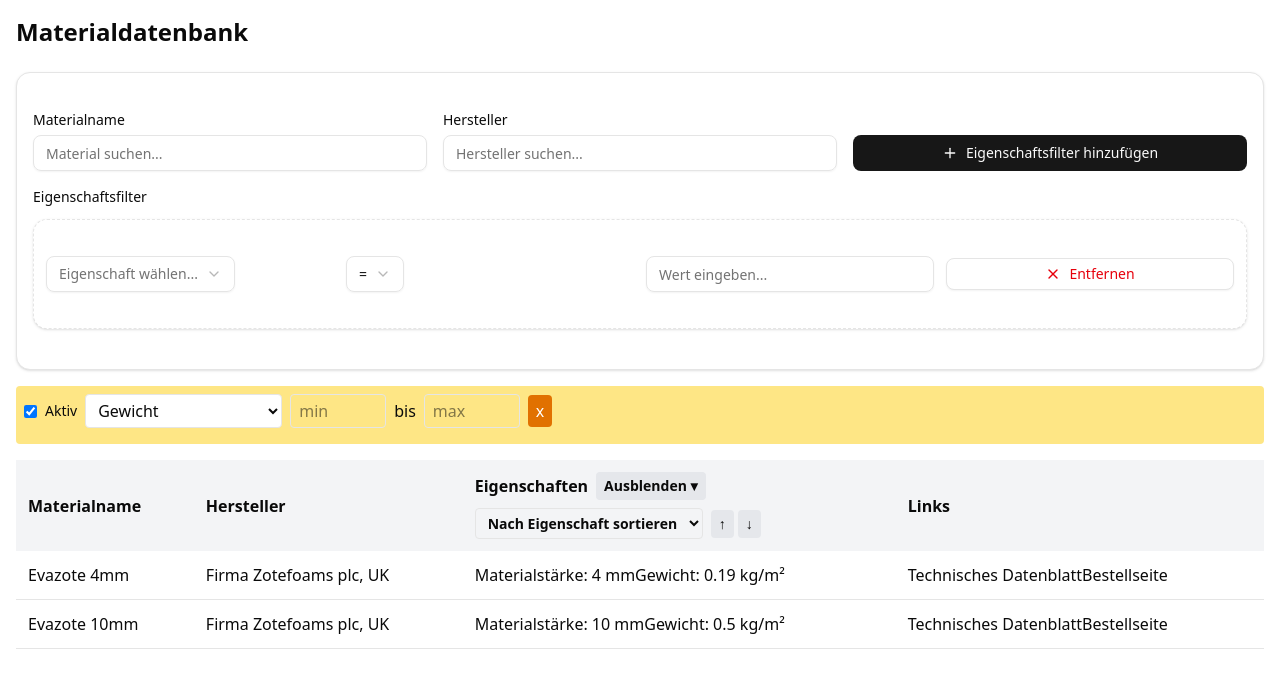
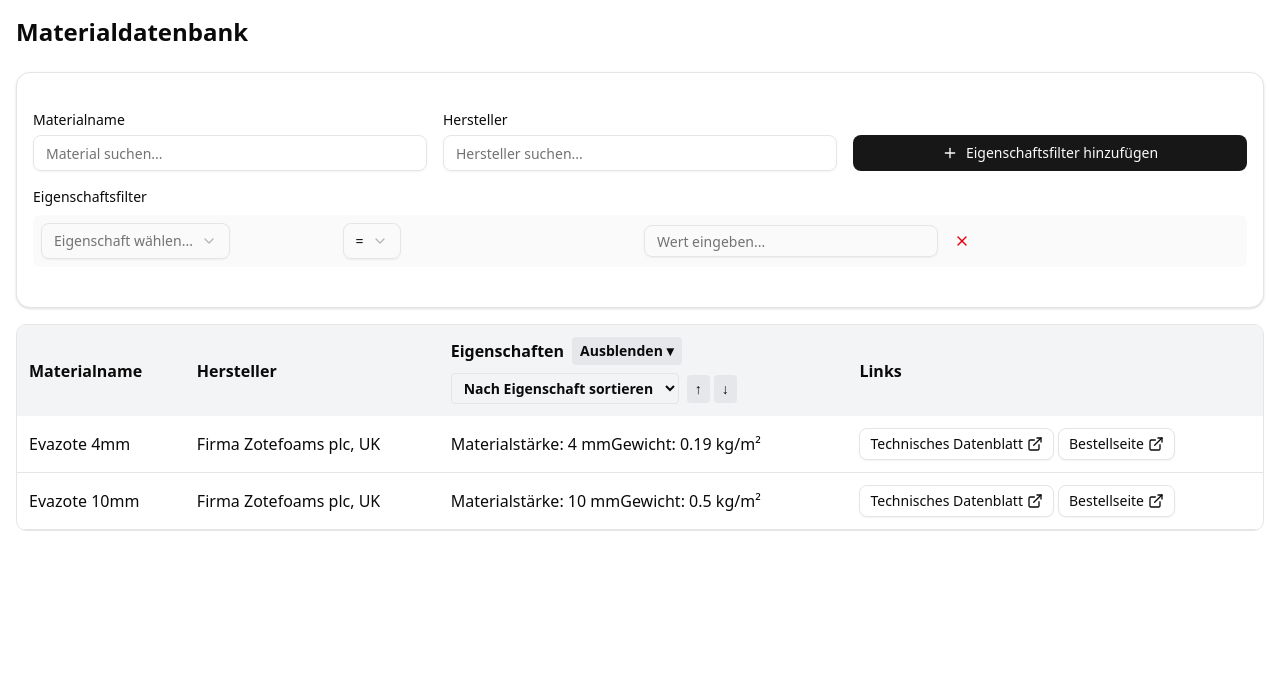
Before and after one commit to kamkalian/fawowa-material-table, a Next.js app: page / in a window 1280 px wide. Both pictures are taken after a click on the button "Eigenschaftsfilter hinzufügen". Shown: the top 688 px of the page. Built offline with nearby package versions, Linux system fonts and the light colour scheme.

Commit message:
Improved table and FilterSection

```diff
--- a/src/app/page.tsx
+++ b/src/app/page.tsx
@@ -3,10 +3,10 @@
 
 import { useState, useEffect, useMemo, useCallback } from 'react';
 import { materialData } from '@/data/materials';
-import FilterSection from '@/components/FilterSection';
+import FilterSection, { matchesOperator, PropertyFilter as FilterSectionPropertyFilter } from '@/components/FilterSection';
 import MaterialTable from '@/components/MaterialTable';
+import { Material, PropertyFilter as PropertyFilterType, SortState, PropertySortState, MaterialProperty } from '@/types';
 import PropertyFilter from '@/components/PropertyFilter';
-import { Material, PropertyFilter as PropertyFilterType, SortState, PropertySortState, MaterialProperty } from '@/types';
 
 export default function MaterialDatabase() {
   const [hiddenProperties, setHiddenProperties] = useState<Set<string>>(new Set());
@@ -16,6 +16,9 @@ export default function MaterialDatabase() {
   const [currentPropertySort, setCurrentPropertySort] = useState<PropertySortState>({ property: '', direction: 'asc' });
   const [materialFilter, setMaterialFilter] = useState<string>('');
   const [herstellerFilter, setHerstellerFilter] = useState<string>('');
+
+  // Neue State für FilterSection PropertyFilters
+  const [filterSectionPropertyFilters, setFilterSectionPropertyFilters] = useState<FilterSectionPropertyFilter[]>([]);
 
   // Collect all property names on component mount
   useEffect(() => {
@@ -45,7 +48,20 @@ export default function MaterialDatabase() {
       );
     }
 
-    // Apply property filters
+    // Apply FilterSection property filters
+    const activeFilterSectionFilters = filterSectionPropertyFilters.filter(f => f.name && f.value);
+    if (activeFilterSectionFilters.length > 0) {
+      filtered = filtered.filter(material => {
+        return activeFilterSectionFilters.every(filter => {
+          const prop = material.Eigenschaften.find((p: MaterialProperty) => p.name === filter.name);
+          if (!prop) return false;
+
+          return matchesOperator(prop.wert, filter.operator, filter.value);
+        });
+      });
+    }
+
+    // Apply property filters (existing PropertyFilter components)
     const activeFilters = propertyFilters.filter((f) => f && f.enabled !== false);
     if (activeFilters.length > 0) {
       filtered = filtered.filter(material => {
@@ -102,7 +118,7 @@ export default function MaterialDatabase() {
     }
 
     return filtered;
-  }, [propertyFilters, currentSort, currentPropertySort, materialFilter, herstellerFilter]);
+  }, [propertyFilters, filterSectionPropertyFilters, currentSort, currentPropertySort, materialFilter, herstellerFilter]);
 
   const togglePropertyVisibility = useCallback((propertyName: string) => {
     setHiddenProperties(prev => {
@@ -130,12 +146,14 @@ export default function MaterialDatabase() {
     setCurrentSort({ column: '', direction: 'asc' });
   }, []);
 
-  const handleFilterChange = useCallback(({ materialFilter, herstellerFilter }: {
+  const handleFilterChange = useCallback(({ materialFilter, herstellerFilter, propertyFilters }: {
     materialFilter: string;
-    herstellerFilter: string
+    herstellerFilter: string;
+    propertyFilters: FilterSectionPropertyFilter[];
   }) => {
     setMaterialFilter(materialFilter);
     setHerstellerFilter(herstellerFilter);
+    setFilterSectionPropertyFilters(propertyFilters);
   }, []);
 
   const handleAddPropertyFilter = useCallback(() => {
@@ -170,7 +188,6 @@ export default function MaterialDatabase() {
 
       <FilterSection
         onFilterChange={handleFilterChange}
-        onAddPropertyFilter={handleAddPropertyFilter}
         propertyNames={propertyNames}
       />
 
--- a/src/components/FilterSection.tsx
+++ b/src/components/FilterSection.tsx
@@ -8,28 +8,40 @@ import { Select, SelectContent, SelectItem, SelectTrigger, SelectValue } from '@
 import { Card, CardContent } from '@/components/ui/card';
 import { Plus, X } from 'lucide-react';
 
-// Exportiere den Typ, damit der Parent ihn optional verwenden kann
 export type PropertyFilter = { name: string; operator: '=' | '!=' | '<' | '<=' | '>' | '>=' | 'contains'; value: string };
+
+// Exportiere die Hilfsfunktion für den Parent
+export function matchesOperator(rowValue: unknown, operator: string, filterValue: string): boolean {
+  const rv = rowValue;
+  const fvNum = Number(filterValue);
+  const rvNum = typeof rv === 'number' ? rv : (typeof rv === 'string' && !isNaN(Number(rv)) ? Number(rv) : NaN);
+
+  switch (operator) {
+    case '=': return String(rv) === filterValue;
+    case '!=': return String(rv) !== filterValue;
+    case '<': return !isNaN(rvNum) && !isNaN(fvNum) && rvNum < fvNum;
+    case '<=': return !isNaN(rvNum) && !isNaN(fvNum) && rvNum <= fvNum;
+    case '>': return !isNaN(rvNum) && !isNaN(fvNum) && rvNum > fvNum;
+    case '>=': return !isNaN(rvNum) && !isNaN(fvNum) && rvNum >= fvNum;
+    case 'contains': return String(rv ?? '').toLowerCase().includes(filterValue.toLowerCase());
+    default: return true;
+  }
+}
 
 interface FilterSectionProps {
   onFilterChange: (filters: { materialFilter: string; herstellerFilter: string; propertyFilters: PropertyFilter[] }) => void;
-  onAddPropertyFilter: () => void;
   propertyNames: string[];
 }
 
 export default function FilterSection({
   onFilterChange,
-  onAddPropertyFilter,
   propertyNames
 }: FilterSectionProps) {
   const [materialFilter, setMaterialFilter] = useState<string>('');
   const [herstellerFilter, setHerstellerFilter] = useState<string>('');
-
-  // Lokale Eigenschaftsfilter
   const [propertyFilters, setPropertyFilters] = useState<PropertyFilter[]>([]);
 
   const handleAddPropertyFilter = () => {
-    onAddPropertyFilter();
     setPropertyFilters((prev) => [...prev, { name: '', operator: '=', value: '' }]);
   };
 
@@ -48,24 +60,6 @@ export default function FilterSection({
   useEffect(() => {
     onFilterChange({ materialFilter, herstellerFilter, propertyFilters });
   }, [materialFilter, herstellerFilter, propertyFilters, onFilterChange]);
-
-  // Hilfsfunktion
-  function matchesOperator(rowValue: unknown, operator: string, filterValue: string): boolean {
-    const rv = rowValue;
-    const fvNum = Number(filterValue);
-    const rvNum = typeof rv === 'number' ? rv : (typeof rv === 'string' && !isNaN(Number(rv)) ? Number(rv) : NaN);
-
-    switch (operator) {
-      case '=': return String(rv) === filterValue;
-      case '!=': return String(rv) !== filterValue;
-      case '<': return !isNaN(rvNum) && !isNaN(fvNum) && rvNum < fvNum;
-      case '<=': return !isNaN(rvNum) && !isNaN(fvNum) && rvNum <= fvNum;
-      case '>': return !isNaN(rvNum) && !isNaN(fvNum) && rvNum > fvNum;
-      case '>=': return !isNaN(rvNum) && !isNaN(fvNum) && rvNum >= fvNum;
-      case 'contains': return String(rv ?? '').toLowerCase().includes(filterValue.toLowerCase());
-      default: return true;
-    }
-  }
 
   return (
     <Card className="mb-4">
@@ -102,23 +96,17 @@ export default function FilterSection({
             </Button>
           </div>
 
-          <div className="space-y-3">
-            {propertyFilters.length === 0 ? (
-              <p className="text-sm text-muted-foreground">
-                Keine Eigenschaftsfilter hinzugefügt.
-              </p>
-            ) : (
-              <>
+          {propertyFilters.length > 0 && (
+            <div className="space-y-2">
               <Label className="text-sm font-medium">Eigenschaftsfilter</Label>
+              <div className="space-y-2">
                 {propertyFilters.map((pf, idx) => (
-                  <Card key={idx} className="border-dashed">
-                    <CardContent className="p-3">
-                      <div className="grid grid-cols-1 md:grid-cols-4 gap-3 items-center">
+                  <div key={idx} className="grid grid-cols-1 md:grid-cols-4 gap-2 items-center p-2 bg-muted/50 rounded-md">
                     <Select
                       value={pf.name}
                       onValueChange={(value) => updatePropertyFilter(idx, { name: value })}
                     >
-                          <SelectTrigger>
+                      <SelectTrigger className="h-8">
                         <SelectValue placeholder="Eigenschaft wählen..." />
                       </SelectTrigger>
                       <SelectContent>
@@ -134,7 +122,7 @@ export default function FilterSection({
                       value={pf.operator}
                       onValueChange={(value) => updatePropertyFilter(idx, { operator: value as PropertyFilter['operator'] })}
                     >
-                          <SelectTrigger>
+                      <SelectTrigger className="h-8">
                         <SelectValue />
                       </SelectTrigger>
                       <SelectContent>
@@ -149,27 +137,25 @@ export default function FilterSection({
                     </Select>
 
                     <Input
+                      className="h-8"
                       placeholder="Wert eingeben..."
                       value={pf.value}
                       onChange={(e) => updatePropertyFilter(idx, { value: e.target.value })}
                     />
 
                     <Button
-                          variant="outline"
+                      variant="ghost"
                       size="sm"
                       onClick={() => removePropertyFilter(idx)}
-                          className="flex items-center gap-2 text-destructive hover:text-destructive"
+                      className="h-8 w-8 p-0 text-destructive hover:text-destructive hover:bg-destructive/10"
                     >
                       <X className="h-4 w-4" />
-                          Entfernen
                     </Button>
                   </div>
-                    </CardContent>
-                  </Card>
                 ))}
-              </>
+              </div>
+            </div>
           )}
-          </div>
         </div>
       </CardContent>
     </Card>
--- a/src/components/MaterialTable.tsx
+++ b/src/components/MaterialTable.tsx
@@ -1,6 +1,8 @@
 'use client';
 
 import { useState } from 'react';
+import { Button } from '@/components/ui/button';
+import { ExternalLink } from 'lucide-react';
 import { Material, SortState, PropertySortState, MaterialProperty, MaterialLink } from '@/types';
 
 interface MaterialTableProps {
@@ -38,6 +40,7 @@ export default function MaterialTable({
   };
 
   return (
+    <div className="rounded-lg border overflow-hidden">
       <table className="w-full border-collapse">
         <thead>
           <tr className="bg-gray-100">
@@ -144,21 +147,31 @@ export default function MaterialTable({
                 ))}
               </td>
               <td className="p-3">
+                <div className="flex flex-wrap gap-1">
                   {material.Link.map((link: MaterialLink, i: number) => (
+                    <Button
+                      key={i}
+                      variant="outline"
+                      size="sm"
+                      asChild
+                      className="flex items-center gap-1"
+                    >
                       <a
-                  key={i}
                         href={link.url}
                         target="_blank"
                         rel="noopener noreferrer"
-                  className="link-item"
                       >
                         {link.text}
+                        <ExternalLink className="h-3 w-3" />
                       </a>
+                    </Button>
                   ))}
+                </div>
               </td>
             </tr>
           ))}
         </tbody>
       </table>
+    </div>
   );
 }
```
Lines whose indentation alone changed are shown as unchanged.
